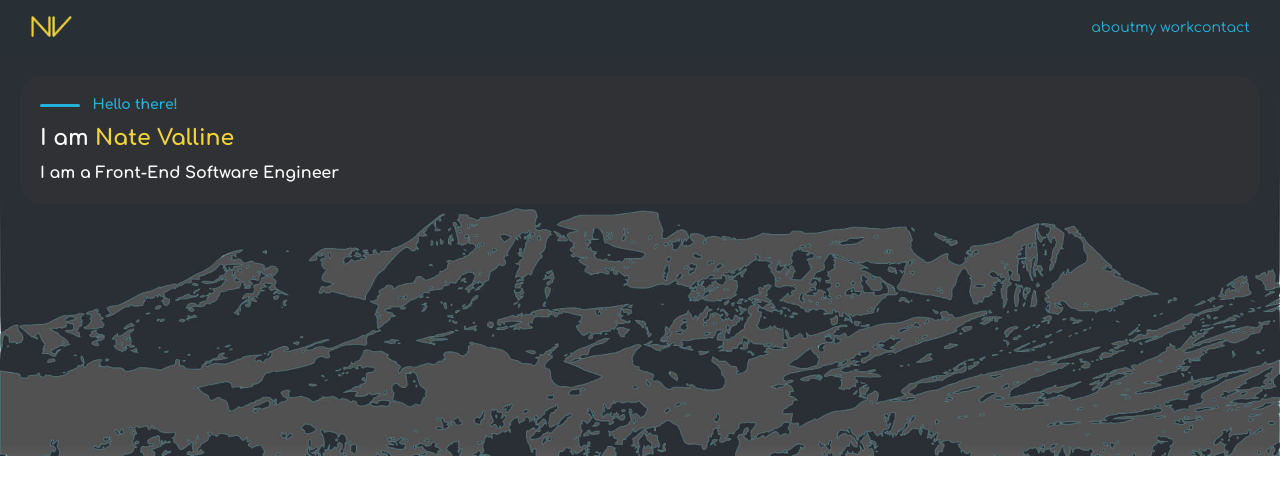
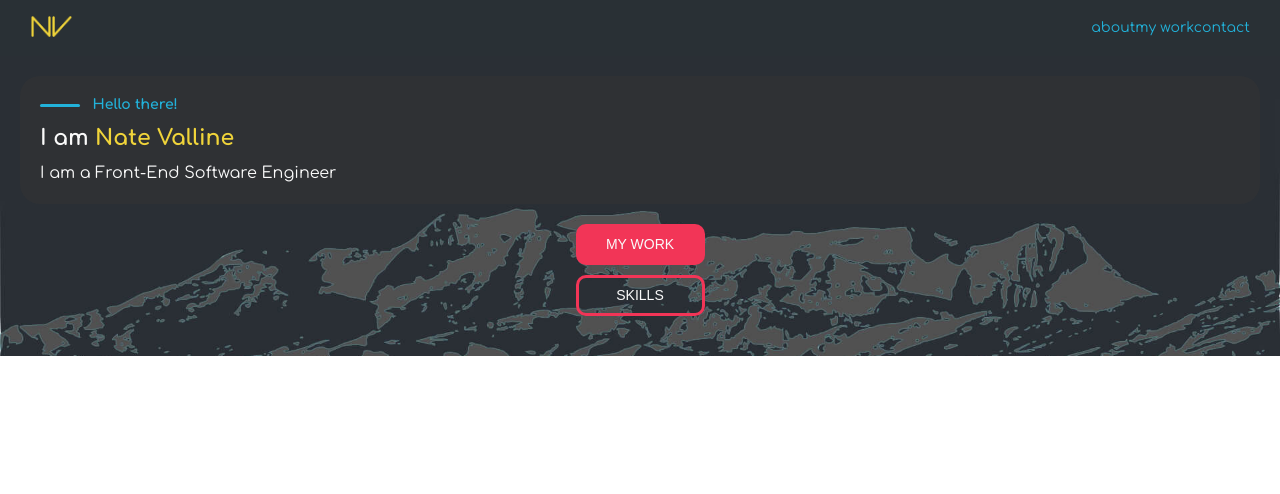
Before and after one commit to nvalline/portfolio-v5, a Next.js app: page / in a window 1280 px wide. Shown: the top 494 px of the page. Built offline with nearby package versions, Linux system fonts and the light colour scheme.

Commit message:
add cta buttons

```diff
--- /dev/null
+++ b/components/forms/buttons.js
@@ -0,0 +1,9 @@
+function buttons({ type, className, onClick, text }) {
+	return (
+		<button type={type} className={className} onClick={onClick}>
+			{text}
+		</button>
+	);
+}
+
+export default buttons;
--- a/components/hero/hero.js
+++ b/components/hero/hero.js
@@ -1,4 +1,5 @@
 import HeroContent from '../hero/heroContent';
+import HeroCta from '../hero/heroCta';
 import heroStyles from '../../styles/Hero.module.scss';
 
 function hero() {
@@ -6,6 +7,7 @@ function hero() {
 		<section className={heroStyles.container}>
 			<div className={heroStyles.bgImg}>
 				<HeroContent />
+				<HeroCta />
 			</div>
 		</section>
 	);
--- /dev/null
+++ b/components/hero/heroCta.js
@@ -0,0 +1,32 @@
+import Button from '../forms/buttons';
+import heroStyles from '../../styles/Hero.module.scss';
+import btnStyles from '../../styles/Buttons.module.scss';
+
+function heroCta() {
+	const handlePrimaryBtn = () => {
+		console.log('Primary Btn Click');
+	};
+
+	const handleSecondaryBtn = () => {
+		console.log('Secondary Btn Click');
+	};
+
+	return (
+		<div className={heroStyles.ctaContainer}>
+			<Button
+				type='button'
+				className={btnStyles.primaryBtn}
+				onClick={handlePrimaryBtn}
+				text='my work'
+			/>
+			<Button
+				type='button'
+				className={btnStyles.secondaryBtn}
+				onClick={handleSecondaryBtn}
+				text='skills'
+			/>
+		</div>
+	);
+}
+
+export default heroCta;
--- /dev/null
+++ b/styles/Buttons.module.scss
@@ -0,0 +1,35 @@
+@import 'variables';
+
+.primaryBtn {
+	border: none;
+	border-radius: 10px;
+	min-width: 12.9rem;
+	padding: 1.25rem 3rem;
+	background-color: $primary-pink;
+	color: $primary-white;
+	font-size: 1.4rem;
+	text-transform: uppercase;
+	cursor: pointer;
+
+	&:hover {
+		background-color: $secondary-pink;
+	}
+}
+
+.secondaryBtn {
+	margin-top: 1rem;
+	border: 3px solid $primary-pink;
+	border-radius: 10px;
+	padding: 0.95rem 3.75rem;
+	min-width: 12.9rem;
+	background-color: transparent;
+	color: $primary-white;
+	font-size: 1.4rem;
+	text-transform: uppercase;
+	cursor: pointer;
+
+	&:hover {
+		border: 3px solid $secondary-pink;
+		background-color: rbga(250, 250, 250, 1);
+	}
+}
--- a/styles/Hero.module.scss
+++ b/styles/Hero.module.scss
@@ -2,7 +2,7 @@
 
 .container {
 	// !Adjust height width media queries
-	height: 400px;
+	min-height: 30rem;
 	width: 100%;
 
 	.bgImg {
@@ -33,6 +33,7 @@
 				> h3 {
 					color: $primary-light-blue;
 					font-size: 1.4rem;
+					font-weight: 800;
 					margin: 0;
 					padding: 0;
 				}
@@ -41,6 +42,7 @@
 			> h1 {
 				color: $primary-white;
 				font-size: 2.2rem;
+				font-weight: 800;
 				margin: 1rem 0;
 				padding: 0;
 
@@ -52,9 +54,18 @@
 			> h2 {
 				color: $primary-white;
 				font-size: 1.6rem;
+				font-weight: 400;
 				margin: 0;
 				padding: 0;
 			}
 		}
+
+		.ctaContainer {
+			display: flex;
+			flex-direction: column;
+			justify-content: center;
+			align-items: center;
+			padding: 2rem 0;
+		}
 	}
 }
--- a/styles/_variables.scss
+++ b/styles/_variables.scss
@@ -6,6 +6,9 @@ $primary-white: #fafafa;
 $primary-pink: #f23557;
 $primary-black: #293035;
 
+// Secondary Colors
+$secondary-pink: #f05b76;
+
 // Font Variables
 $primary-font: 'Comfortaa', sans-serif;
 $main-header-font: 'Cinzel', serif;
```
